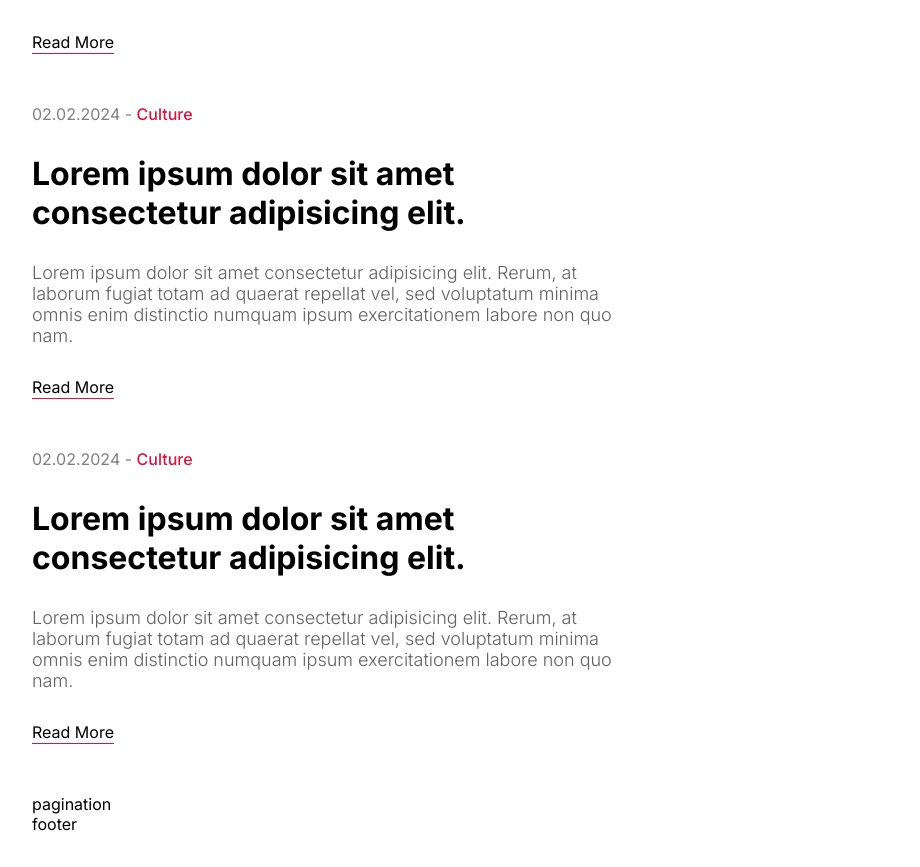
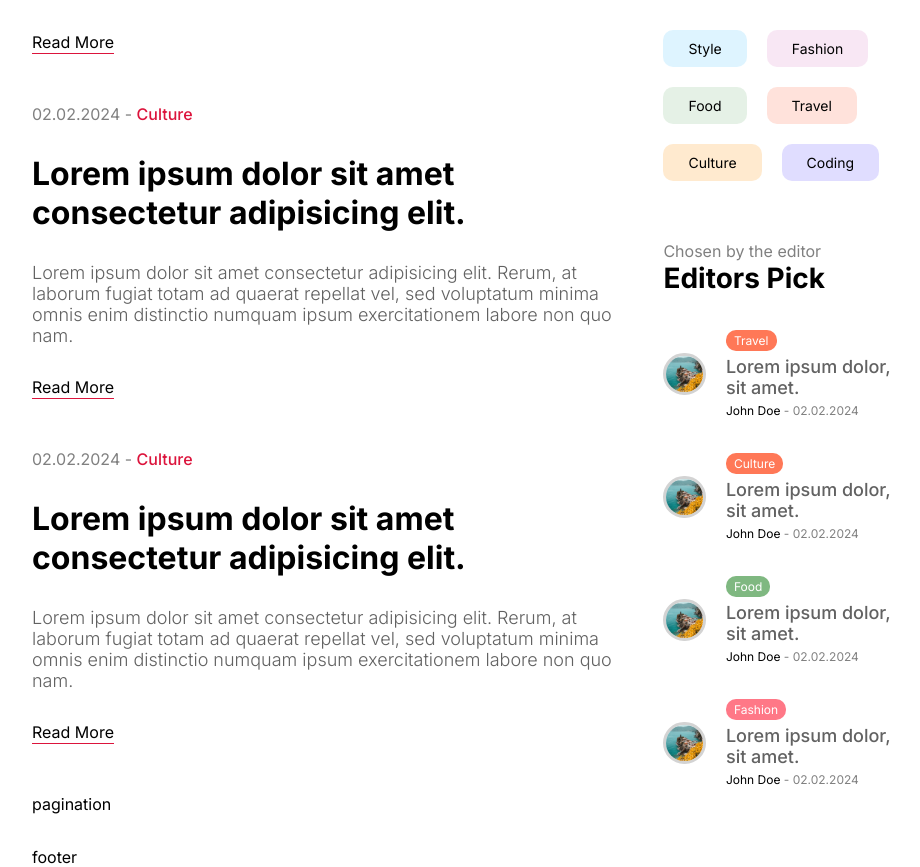
Before and after one commit to amirmammadov/blog-app, a Next.js app: page / in a window 1280 px wide. Shown: the part 2198-3065 px from the top of the page, without its empty margins (176-1096 px from the left). Before the commit the page ends 3032 px from the top, so only its background shows below. Built offline with nearby package versions, Linux system fonts and the light colour scheme.

Commit message:
menu part was completed

```diff
--- a/components/menu/Menu.jsx
+++ b/components/menu/Menu.jsx
@@ -1,37 +1,20 @@
 import React from "react";
-
-import Link from "next/link";
-import Image from "next/image";
-
 import styles from "./menu.module.css";
+import MenuCategories from "../menucategories/MenuCategories";
+import MenuPosts from "../menuposts/MenuPosts";
 
 const Menu = () => {
   return (
     <div className={styles.container}>
       <h2 className={styles.subtitle}>{"What's hot"}</h2>
       <h1 className={styles.title}>Most Popular</h1>
-      <div className={styles.items}>
-        <Link href="/" className={styles.item}>
-          <div className={styles.imageContainer}>
-            <Image
-              src="/p1.jpeg"
-              alt="post"
-              layout="fill"
-              className={styles.image}
-            />
-          </div>
-          <div className={styles.textContainer}>
-            <span className={`${styles.category} ${styles.travel}`}>
-              Travel
-            </span>
-            <h3 className={styles.postTitle}>Lorem ipsum dolor, sit amet.</h3>
-            <div className={styles.detail}>
-              <span className={styles.username}>John Doe</span>
-              <span className={styles.date}> - 02.02.2024</span>
-            </div>
-          </div>
-        </Link>
-      </div>
+      <MenuPosts withImage={false} />
+      <h2 className={styles.subtitle}>Discover by topic</h2>
+      <h1 className={styles.title}>Categories</h1>
+      <MenuCategories />
+      <h2 className={styles.subtitle}>Chosen by the editor</h2>
+      <h1 className={styles.title}>Editors Pick</h1>
+      <MenuPosts withImage={true} />
     </div>
   );
 };
--- a/components/menu/menu.module.css
+++ b/components/menu/menu.module.css
@@ -13,65 +13,6 @@
   font-size: 28px;
 }
 
-.items {
-  margin-top: 35px;
-  margin-bottom: 60px;
-  display: flex;
-  flex-direction: column;
-  gap: 35px;
-}
-
-.item {
-  display: flex;
-  align-items: center;
-  gap: 20px;
-}
-
-.imageContainer {
-  flex: 1;
-  aspect-ratio: 1/1;
-  position: relative;
-}
-
-.image {
-  border-radius: 50%;
-  border: 3px solid lightgray;
-  object-fit: cover;
-}
-
-.textContainer {
-  flex: 4;
-  display: flex;
-  flex-direction: column;
-  gap: 5px;
-}
-
-.category {
-  padding: 3px 8px;
-  border-radius: 10px;
-  font-size: 12px;
-  color: white;
-  width: max-content;
-}
-
-.category.travel {
-  background-color: #ff7857;
-}
-
-.postTitle {
-  font-size: 18px;
-  font-weight: 500;
-  color: var(--softTextColor);
-}
-
-.detail {
-  font-size: 12px;
-}
-
-.date {
-  color: gray;
-}
-
 @media screen and (max-width: 1024px) {
   .container {
     display: none;
--- /dev/null
+++ b/components/menucategories/MenuCategories.jsx
@@ -0,0 +1,48 @@
+import styles from "./menuCategories.module.css";
+
+import Link from "next/link";
+
+const MenuCategories = () => {
+  return (
+    <div className={styles.categoryList}>
+      <Link
+        href="/blog?cat=style"
+        className={`${styles.categoryItem} ${styles.style}`}
+      >
+        Style
+      </Link>
+      <Link
+        href="/blog?cat=fashion"
+        className={`${styles.categoryItem} ${styles.fashion}`}
+      >
+        Fashion
+      </Link>
+      <Link
+        href="/blog?cat=food"
+        className={`${styles.categoryItem} ${styles.food}`}
+      >
+        Food
+      </Link>
+      <Link
+        href="/blog?cat=travel"
+        className={`${styles.categoryItem} ${styles.travel}`}
+      >
+        Travel
+      </Link>
+      <Link
+        href="/blog?cat=culture"
+        className={`${styles.categoryItem} ${styles.culture}`}
+      >
+        Culture
+      </Link>
+      <Link
+        href="/blog?cat=coding"
+        className={`${styles.categoryItem} ${styles.coding}`}
+      >
+        Coding
+      </Link>
+    </div>
+  );
+};
+
+export default MenuCategories;
--- /dev/null
+++ b/components/menucategories/menuCategories.module.css
@@ -0,0 +1,37 @@
+.categoryList {
+  margin-top: 35px;
+  margin-bottom: 60px;
+  display: flex;
+  flex-wrap: wrap;
+  gap: 20px;
+}
+
+.categoryItem {
+  padding: 10px 25px;
+  border-radius: 10px;
+  font-size: 14px;
+}
+
+.categoryItem.style {
+  background-color: #57c4ff31;
+}
+
+.categoryItem.fashion {
+  background-color: #da85c731;
+}
+
+.categoryItem.food {
+  background-color: #7fb88133;
+}
+
+.categoryItem.travel {
+  background-color: #ff795736;
+}
+
+.categoryItem.culture {
+  background-color: #ffb04f45;
+}
+
+.categoryItem.coding {
+  background-color: #5e4fff31;
+}
--- /dev/null
+++ b/components/menuposts/MenuPosts.jsx
@@ -0,0 +1,95 @@
+import styles from "./menuPosts.module.css";
+
+import Link from "next/link";
+import Image from "next/image";
+
+const MenuPosts = ({ withImage }) => {
+  return (
+    <div className={styles.items}>
+      <Link href="/" className={styles.item}>
+        {withImage && (
+          <div className={styles.imageContainer}>
+            <Image
+              src="/p1.jpeg"
+              alt="post"
+              layout="fill"
+              className={styles.image}
+            />
+          </div>
+        )}
+        <div className={styles.textContainer}>
+          <span className={`${styles.category} ${styles.travel}`}>Travel</span>
+          <h3 className={styles.postTitle}>Lorem ipsum dolor, sit amet.</h3>
+          <div className={styles.detail}>
+            <span className={styles.username}>John Doe</span>
+            <span className={styles.date}> - 02.02.2024</span>
+          </div>
+        </div>
+      </Link>
+      <Link href="/" className={styles.item}>
+        {withImage && (
+          <div className={styles.imageContainer}>
+            <Image
+              src="/p1.jpeg"
+              alt="post"
+              layout="fill"
+              className={styles.image}
+            />
+          </div>
+        )}
+        <div className={styles.textContainer}>
+          <span className={`${styles.category} ${styles.travel}`}>Culture</span>
+          <h3 className={styles.postTitle}>Lorem ipsum dolor, sit amet.</h3>
+          <div className={styles.detail}>
+            <span className={styles.username}>John Doe</span>
+            <span className={styles.date}> - 02.02.2024</span>
+          </div>
+        </div>
+      </Link>
+      <Link href="/" className={styles.item}>
+        {withImage && (
+          <div className={styles.imageContainer}>
+            <Image
+              src="/p1.jpeg"
+              alt="post"
+              layout="fill"
+              className={styles.image}
+            />
+          </div>
+        )}
+        <div className={styles.textContainer}>
+          <span className={`${styles.category} ${styles.food}`}>Food</span>
+          <h3 className={styles.postTitle}>Lorem ipsum dolor, sit amet.</h3>
+          <div className={styles.detail}>
+            <span className={styles.username}>John Doe</span>
+            <span className={styles.date}> - 02.02.2024</span>
+          </div>
+        </div>
+      </Link>
+      <Link href="/" className={styles.item}>
+        {withImage && (
+          <div className={styles.imageContainer}>
+            <Image
+              src="/p1.jpeg"
+              alt="post"
+              layout="fill"
+              className={styles.image}
+            />
+          </div>
+        )}
+        <div className={styles.textContainer}>
+          <span className={`${styles.category} ${styles.fashion}`}>
+            Fashion
+          </span>
+          <h3 className={styles.postTitle}>Lorem ipsum dolor, sit amet.</h3>
+          <div className={styles.detail}>
+            <span className={styles.username}>John Doe</span>
+            <span className={styles.date}> - 02.02.2024</span>
+          </div>
+        </div>
+      </Link>
+    </div>
+  );
+};
+
+export default MenuPosts;
--- /dev/null
+++ b/components/menuposts/menuPosts.module.css
@@ -0,0 +1,78 @@
+.items {
+  margin-top: 35px;
+  margin-bottom: 60px;
+  display: flex;
+  flex-direction: column;
+  gap: 35px;
+}
+
+.item {
+  display: flex;
+  align-items: center;
+  gap: 20px;
+}
+
+.imageContainer {
+  flex: 1;
+  aspect-ratio: 1/1;
+  position: relative;
+}
+
+.image {
+  border-radius: 50%;
+  border: 3px solid lightgray;
+  object-fit: cover;
+}
+
+.textContainer {
+  flex: 4;
+  display: flex;
+  flex-direction: column;
+  gap: 5px;
+}
+
+.category {
+  padding: 3px 8px;
+  border-radius: 10px;
+  font-size: 12px;
+  color: white;
+  width: max-content;
+}
+
+.category.travel {
+  background-color: #ff7857;
+}
+
+.culture {
+  background-color: #ffb14f;
+}
+
+.food {
+  background-color: #7fb881;
+}
+
+.fashion {
+  background-color: #ff7887;
+}
+
+.coding {
+  background-color: #775aec;
+}
+
+.style {
+  background-color: #789cff;
+}
+
+.postTitle {
+  font-size: 18px;
+  font-weight: 500;
+  color: var(--softTextColor);
+}
+
+.detail {
+  font-size: 12px;
+}
+
+.date {
+  color: gray;
+}
```
